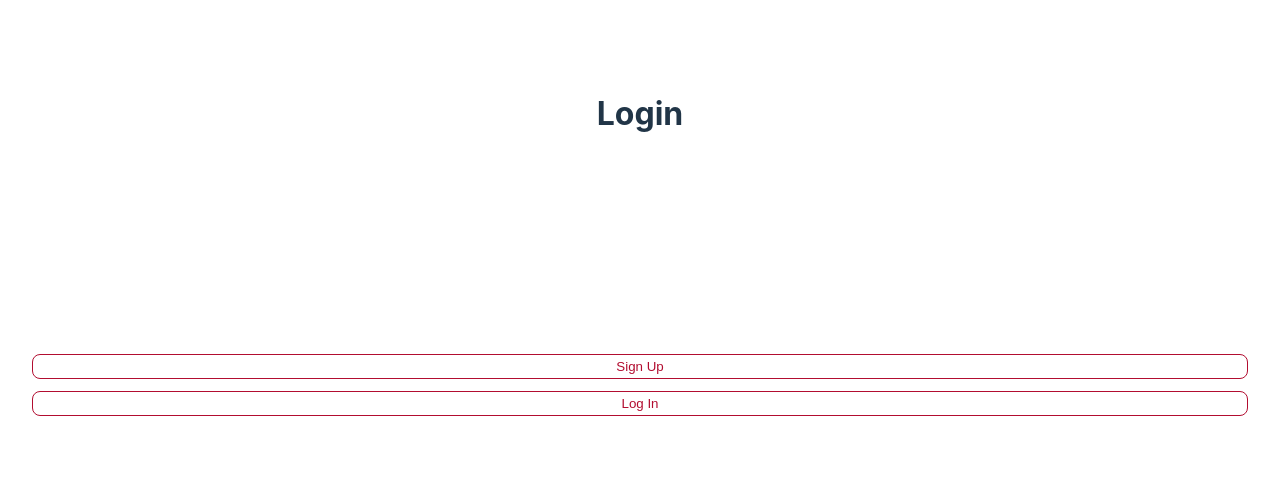
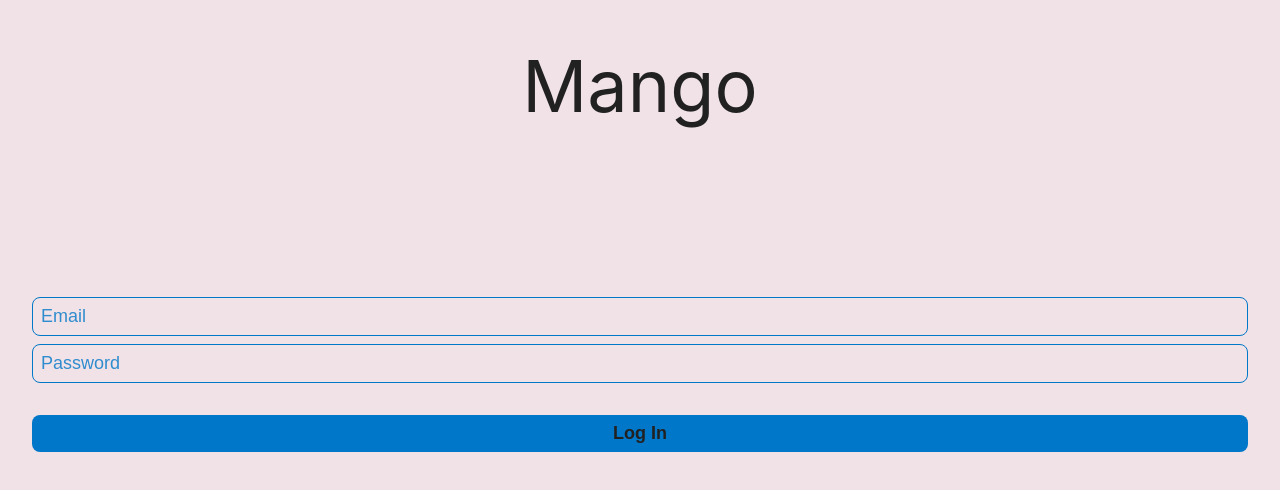
Before and after one commit to atar9500/mango-web, a Vue app: page /login in a window 1280 px wide. Shown: the part 158-648 px from the top of the page. Built offline with nearby package versions, Linux system fonts and the light colour scheme.

Commit message:
Added basic lgoin pages

```diff
--- a/src/auth/components/Login.vue
+++ b/src/auth/components/Login.vue
@@ -1,15 +1,22 @@
 <template>
   <div :class="$style.root">
-    <h1>Login</h1>
+    <Logo />
     <div :class="$style.options">
-      <Button :style="`${$style.signUp} ${$style.button}`">Sign Up</Button>
-      <Button :style="$style.button">Log In</Button>
+      <Input :class="$style.field" placeholder="Email" wide />
+      <Input
+        :class="$style.field"
+        type="password"
+        placeholder="Password"
+        wide />
+      <Button :class="$style.continue" wide>Log In</Button>
     </div>
   </div>
 </template>
 
 <script setup lang="ts">
 import Button from '~/shared/components/Button.vue';
+import Input from '~/shared/components/Input.vue';
+import Logo from './Logo.vue';
 </script>
 
 <style module>
@@ -22,6 +29,14 @@ import Button from '~/shared/components/Button.vue';
   padding: 32px;
 }
 
+.field {
+  margin: 0 0 var(--spacing-small) 0;
+}
+
+.continue {
+  margin: var(--spacing-large) 0 0 0;
+}
+
 .options {
   width: 100%;
   display: flex;
@@ -29,10 +44,6 @@ import Button from '~/shared/components/Button.vue';
   flex-direction: column;
 }
 
-.button {
-  width: 100%;
-}
-
 .signUp {
   margin: 0 0 12px 0;
 }
--- /dev/null
+++ b/src/auth/components/Logo.vue
@@ -0,0 +1,12 @@
+<template>
+  <span :class="$style.title">Mango</span>
+</template>
+
+<script setup lang="ts"></script>
+
+<style module>
+.title {
+  font-size: var(--font-size-xxxlarge);
+  font-size: bold;
+}
+</style>
--- a/src/auth/components/SignUp.vue
+++ b/src/auth/components/SignUp.vue
@@ -1,15 +1,22 @@
 <template>
   <div :class="$style.root">
-    <h1>Sign Up</h1>
+    <Logo />
     <div :class="$style.options">
-      <Button :style="`${$style.signUp} ${$style.button}`">Sign Up</Button>
-      <Button :style="$style.button">Log In</Button>
+      <Input :class="$style.field" placeholder="Email" wide />
+      <Input
+        :class="$style.field"
+        type="password"
+        placeholder="Password"
+        wide />
+      <Button :class="$style.continue" wide>Sign Up</Button>
     </div>
   </div>
 </template>
 
 <script setup lang="ts">
 import Button from '~/shared/components/Button.vue';
+import Input from '~/shared/components/Input.vue';
+import Logo from './Logo.vue';
 </script>
 
 <style module>
@@ -22,6 +29,14 @@ import Button from '~/shared/components/Button.vue';
   padding: 32px;
 }
 
+.field {
+  margin: 0 0 var(--spacing-small) 0;
+}
+
+.continue {
+  margin: var(--spacing-large) 0 0 0;
+}
+
 .options {
   width: 100%;
   display: flex;
@@ -29,10 +44,6 @@ import Button from '~/shared/components/Button.vue';
   flex-direction: column;
 }
 
-.button {
-  width: 100%;
-}
-
 .signUp {
   margin: 0 0 12px 0;
 }
--- a/src/auth/components/Welcome.vue
+++ b/src/auth/components/Welcome.vue
@@ -1,11 +1,9 @@
 <template>
   <div :class="$style.root">
-    <h1>MANGO</h1>
+    <Logo />
     <div :class="$style.options">
-      <Button :style="`${$style.signUp} ${$style.button}`" :on-click="onSignUp"
-        >Sign Up</Button
-      >
-      <Button :style="$style.button" :on-click="onLogin">Login</Button>
+      <Button :style="$style.signUp" wide :on-click="onSignUp">Sign Up</Button>
+      <Button wide :on-click="onLogin">Login</Button>
     </div>
   </div>
 </template>
@@ -13,6 +11,7 @@
 <script setup lang="ts">
 import {useRouter} from 'vue-router';
 import Button from '~/shared/components/Button.vue';
+import Logo from './Logo.vue';
 
 const router = useRouter();
 
@@ -42,10 +41,6 @@ const onLogin = () => {
   flex-direction: column;
 }
 
-.button {
-  width: 100%;
-}
-
 .signUp {
   margin: 0 0 12px 0;
 }
--- a/src/shared/components/Button.vue
+++ b/src/shared/components/Button.vue
@@ -1,25 +1,39 @@
 <template>
-  <button :class="[$style.root, style]" @click="onClick">
+  <button :class="[_style, style]" @click="onClick">
     <slot></slot>
   </button>
 </template>
 
 <script setup lang="ts">
+import {computed, useCssModule} from 'vue';
+
 type ButtonProps = {
   onClick?: () => void;
+  wide?: boolean;
   style?: string;
 };
 
-defineProps<ButtonProps>();
+const {wide} = defineProps<ButtonProps>();
+const $style = useCssModule();
+
+const _style = computed<string>(
+  () => `${$style.root} ${wide ? $style.wide : ''}`,
+);
 </script>
 
 <style module>
 .root {
-  background-color: transparent;
-  border-radius: 8px;
-  padding: 4px 8px;
-  border: 1px solid #b20d30;
-  color: #b20d30;
+  background-color: var(--primary-color);
+  border-radius: var(--spacing-small);
+  padding: var(--spacing-small);
+  border: none;
+  color: var(--light-text-color);
+  font-weight: bold;
+  font-size: var(--font-size-medium);
   cursor: pointer;
 }
+
+.wide {
+  width: 100%;
+}
 </style>
--- a/src/shared/components/Input.vue
+++ b/src/shared/components/Input.vue
@@ -1,7 +1,41 @@
 <template>
-  <input />
+  <input :class="_style" />
 </template>
 
-<script setup lang="ts"></script>
+<script setup lang="ts">
+import {computed, useCssModule} from 'vue';
 
-<style scoped></style>
+type ButtonProps = {
+  wide?: boolean;
+  style?: string;
+};
+
+const {wide} = defineProps<ButtonProps>();
+const $style = useCssModule();
+
+const _style = computed<string>(
+  () => `${$style.root} ${wide ? $style.wide : ''}`,
+);
+</script>
+
+<style module>
+.root {
+  background-color: transparent;
+  border: 1px solid var(--primary-color);
+  border-radius: 8px;
+  color: var(--primary-color);
+  font-size: var(--font-size-medium);
+  padding: var(--spacing-small);
+  box-sizing: border-box;
+  outline: none;
+}
+
+.root::placeholder {
+  color: var(--primary-color);
+  opacity: 0.8;
+}
+
+.wide {
+  width: 100%;
+}
+</style>
--- a/src/style.css
+++ b/src/style.css
@@ -4,8 +4,6 @@
   font-weight: 400;
 
   color-scheme: light dark;
-  color: #242424;
-  background-color: #f0e2e7;
 
   font-synthesis: none;
   text-rendering: optimizeLegibility;
@@ -28,11 +26,50 @@ button {
 #app {
   display: flex;
   flex: 1;
+
+  --font-size-small: 14px;
+  --font-size-normal: 16px;
+  --font-size-medium: 18px;
+  --font-size-large: 24px;
+  --font-size-xlarge: 32px;
+  --font-size-xxlarge: 48px;
+  --font-size-xxxlarge: 72px;
+
+  --spacing-tiny: 4px;
+  --spacing-small: 8px;
+  --spacing-medium: 16px;
+  --spacing-large: 24px;
+  --spacing-xlarge: 32px;
+  --spacing-xxlarge: 48px;
 }
 
 @media (prefers-color-scheme: light) {
   :root {
-    color: #213547;
-    background-color: #ffffff;
+    --primary-color: #0077c8;
+    --secondary-color: #f9a41a;
+    --accent-color: #8dc63f;
+    --background-color: #f0e2e7;
+    --text-color: #212121;
+    --warning-color: #eaca44;
+    --error-color: #ef4d4d;
+
+    color: var(--text-color);
+    background-color: var(--background-color);
   }
 }
+
+@media (prefers-color-scheme: dark) {
+  :root {
+    --primary-color: #0077c8;
+    --secondary-color: #f9a41a;
+    --accent-color: #8dc63f;
+    --background-color: #f0e2e7;
+    --text-color: #212121;
+    --light-text-color: #fefefe;
+    --warning-color: #eaca44;
+    --error-color: #ef4d4d;
+
+    color: var(--text-color);
+    background-color: var(--background-color);
+  }
+}
```
Also changed, not shown: src/shared/theme/colors.ts (deleted, +0 -15 lines).
